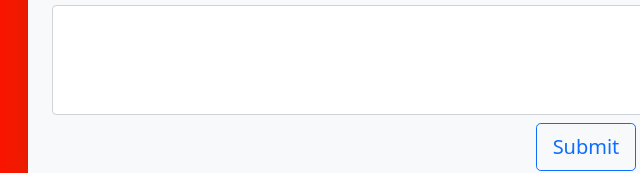
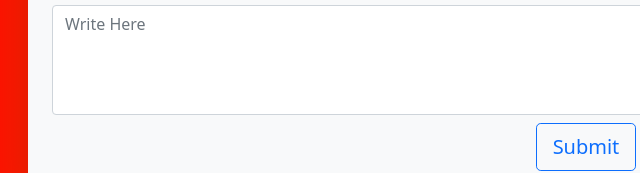
Before and after one commit to josephStuff/ContactFormTemplate, a plain HTML site: page index.html in a window 1280 px wide. Shown: the part 247-420 px from the top of the page, 54-694 px from the left. Drawn offline with nearby package versions, Linux system fonts and the light colour scheme.

Commit message:
Removed whitespace in Menu
should populate Placeholder now

```diff
--- a/index.html
+++ b/index.html
@@ -51,8 +51,7 @@
                             <div class="col-12 form-group">
                                 <label for="inputMessage" class="form-label">Message</label>
                                 <textarea type="text" class="form-control" name="message" rows="4"
-                                    placeholder="Write here">
-                                </textarea>
+                                    placeholder="Write Here"></textarea>
                             </div>
                             <div class="col-12 d-flex justify-content-center pt-2">
                                 <button type="submit" class="btn btn-outline-primary btn-lg">Submit</button>
```
